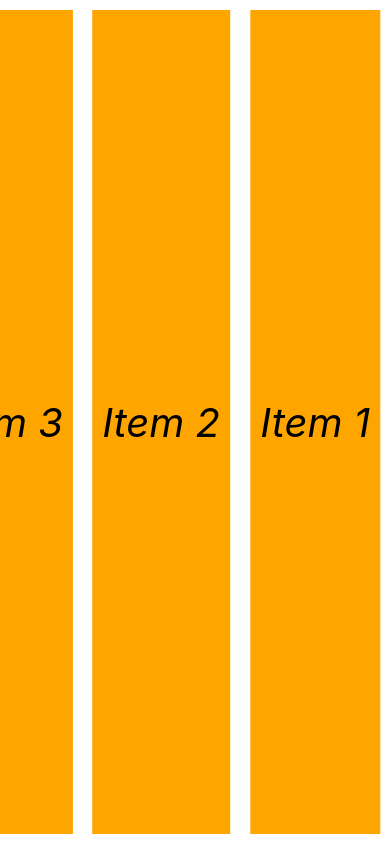
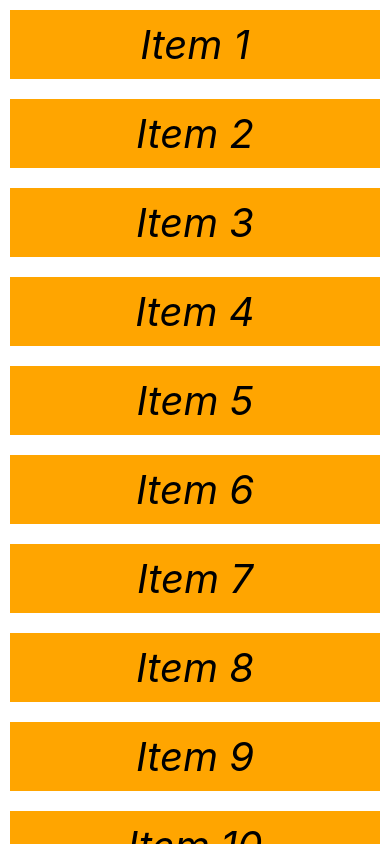
Before and after one commit to codingscode/reactnative_from_zero_to_hero, a React Native app in the folder rntour/: screen / in a window 390 px wide. Built offline with nearby package versions, Linux system fonts and the light colour scheme.

Commit message:
parte 37

```diff
--- a/rntour/App.js
+++ b/rntour/App.js
@@ -24,19 +24,19 @@ function App() {
 
    const onRefresh = () => {
       setRefreshing(true)
-      setItems([...Items, {key: 69, item: 'Item 69'}])
+      setItems([...Items, { name: 'Item 69'}])
       setRefreshing(false)
    }
 
    return (
       <FlatList data={Items}
-         horizontal inverted
          keyExtractor={(item, index) => index.toString()}
          renderItem={({item}, i) => (
             <View style={styles.item} >
                <Text style={styles.text} >{item.name}</Text>
             </View>
          )}
+         refreshControl={<RefreshControl refreshing={Refreshing} onRefresh={onRefresh} colors={['red']} />}
        />
       /* {/* <ScrollView refreshControl={<RefreshControl refreshing={Refreshing} onRefresh={onRefresh} colors={['red']} />} style={styles.body} >
          {Items.map((item, i) => {
```
Also changed, not shown: 1 other file (tests, documents, lock files or other folders).
